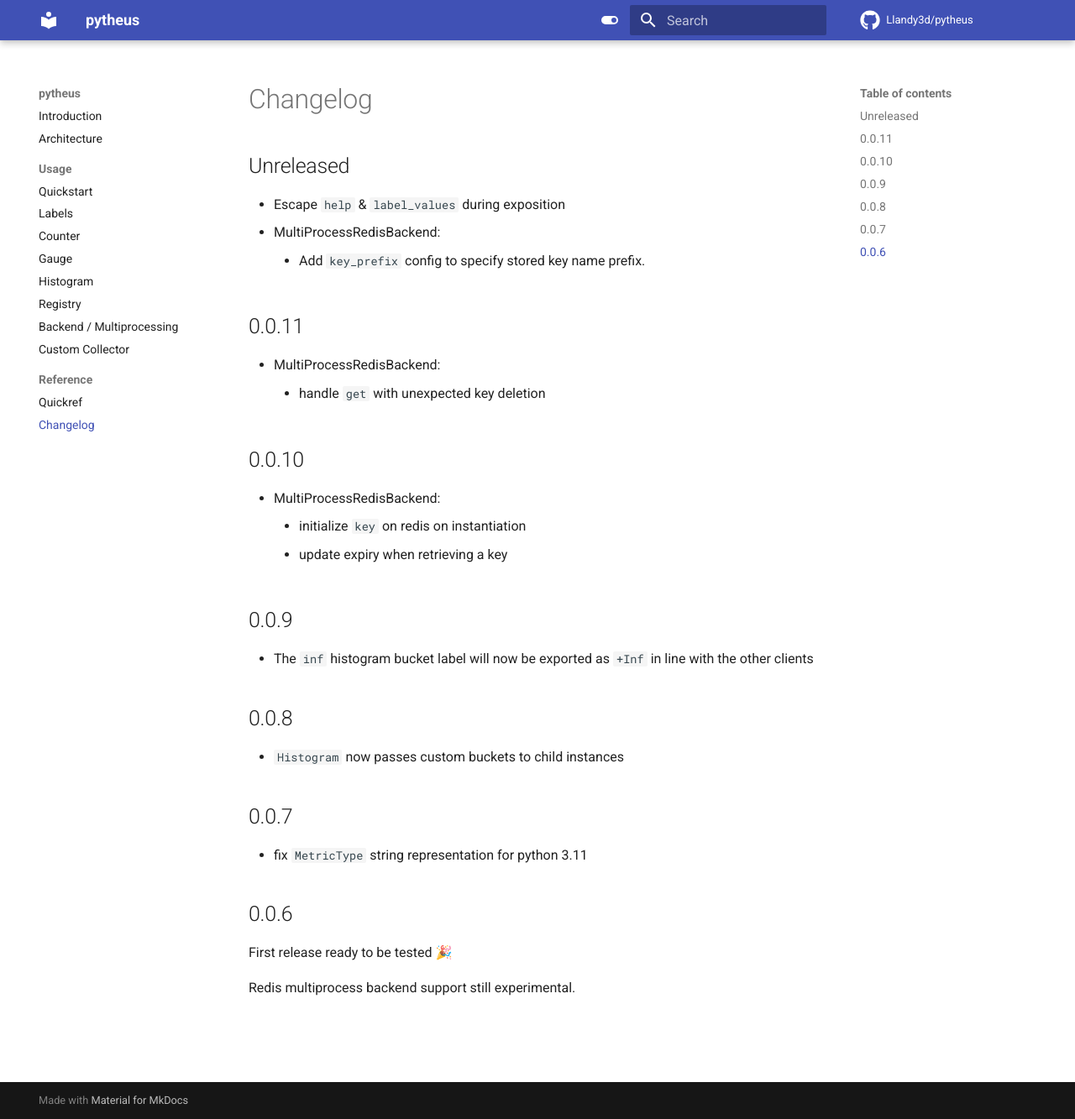
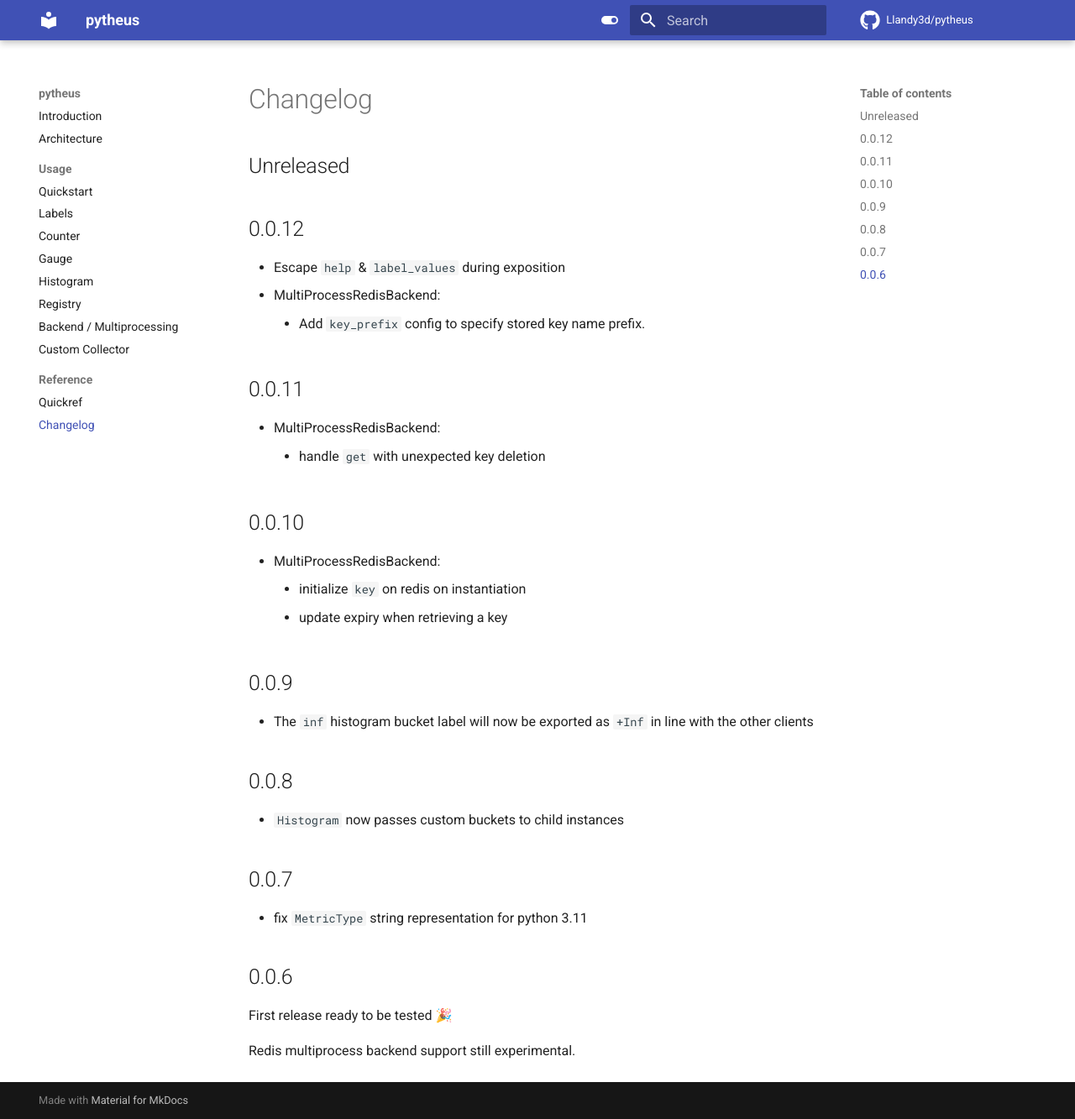
Before and after one commit to Llandy3d/pytheus, an MkDocs documentation site: the page built from docs/changelog.md, in a window 1280 px wide and 1333 px high. Shown: the whole window at 84% size. Built offline with MkDocs 1.6.1 and Material for MkDocs 9.7.7, drawn with Linux system fonts in a browser that asks for light colours; comment, search, counter and statistics services are not loaded.

Commit message:
update changelog

```diff
--- a/docs/changelog.md
+++ b/docs/changelog.md
@@ -1,6 +1,8 @@
 # Changelog
 
 ## Unreleased
+
+## 0.0.12
 
 - Escape `help` & `label_values` during exposition
 - MultiProcessRedisBackend:
```
